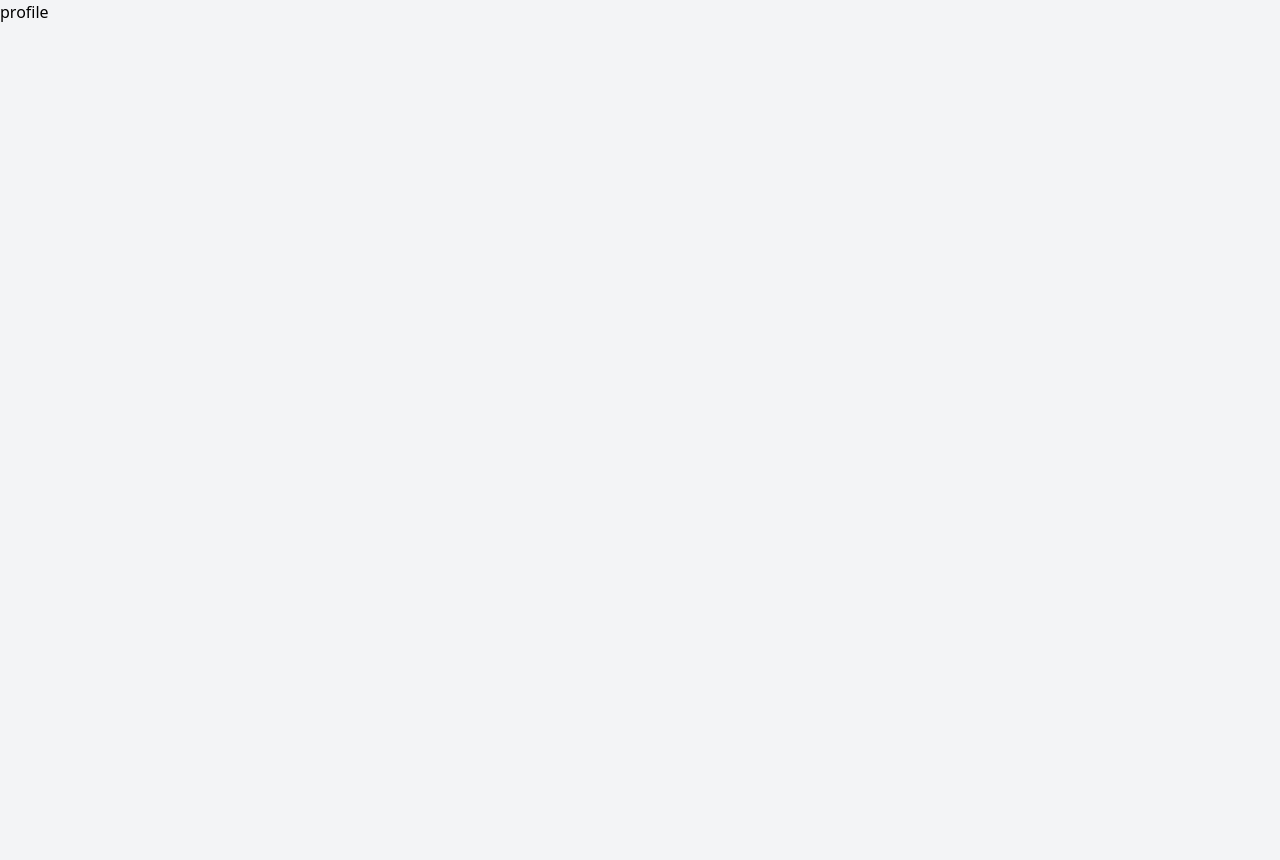
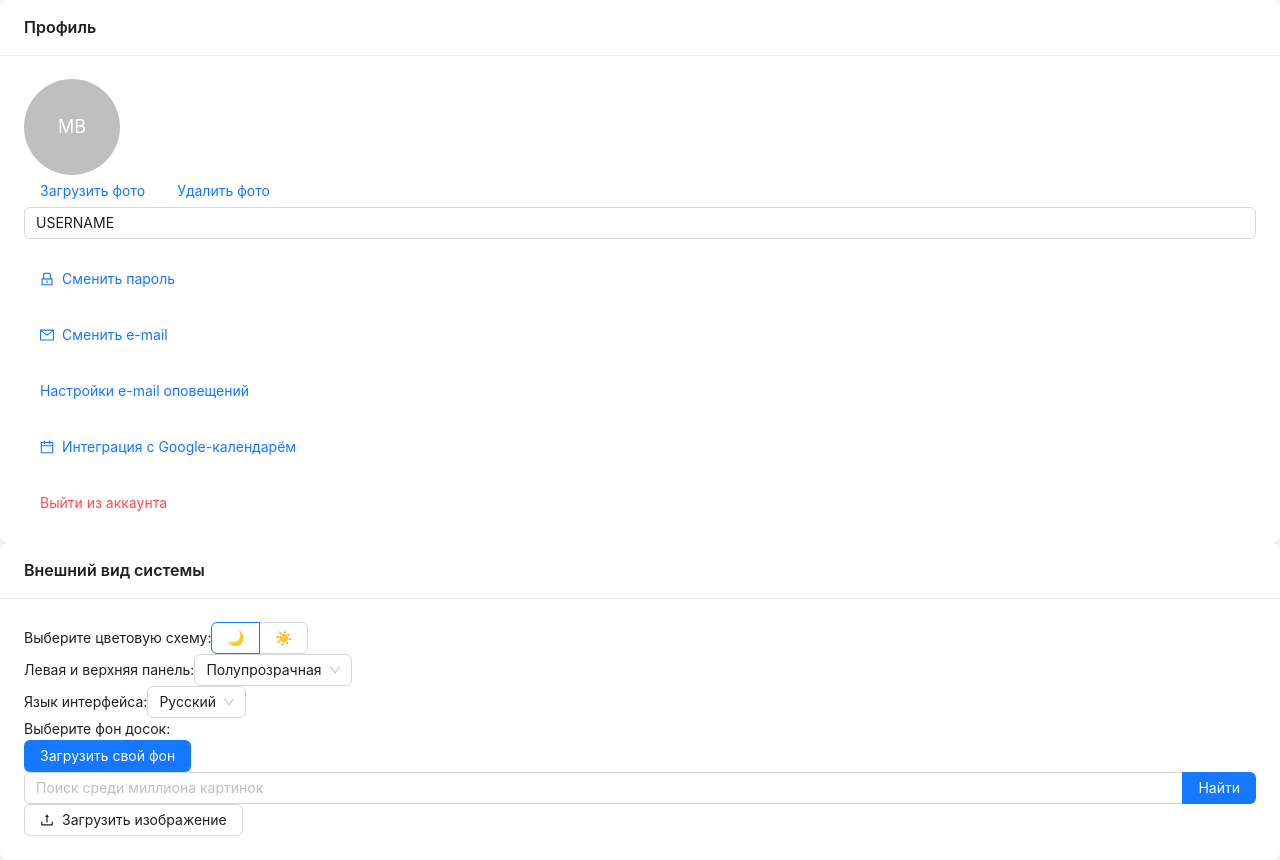
Before and after one commit to MonoSudji/server-crm, a React (Vite) app in the folder frontend/: page /profile in a window 1280 px wide. Before the commit the page ends 800 px from the top, so only its background shows below. Built offline with nearby package versions, Linux system fonts and the light colour scheme.

Commit message:
create ProfilePage

```diff
--- /dev/null
+++ b/frontend/src/pages/ProfilePage.tsx
@@ -0,0 +1,163 @@
+import { useState } from 'react';
+import { Avatar, Button, Card, Form, Input, Radio, Select, Upload } from 'antd';
+import { LockOutlined, MailOutlined, CalendarOutlined, UploadOutlined } from '@ant-design/icons';
+
+
+const { Option } = Select;
+
+const SettingsCard = () => {
+    const [theme, setTheme] = useState('dark');
+    const [panelTransparency, setPanelTransparency] = useState('transparent');
+    const [language, setLanguage] = useState('Русский');
+
+    return (
+        <div className="rounded-lg p-0 shadow-lg w-[50%] ">
+            <Card
+                className=" text-white p-0  h-[100%]"
+                title="Внешний вид системы"
+                bordered={false}
+            >
+                <div className="mb-4">
+                <span className="block mb-2">Выберите цветовую схему:</span>
+                    <Radio.Group
+                        value={theme}
+                        onChange={(e) => setTheme(e.target.value)}
+                        className="space-x-4"
+                    >
+                        <Radio.Button value="dark" className="text-white">
+                        🌙
+                        </Radio.Button>
+                        <Radio.Button value="light" className="bg-gray-200">
+                        ☀️
+                        </Radio.Button>
+                    </Radio.Group>
+                </div>
+
+                <div className="mb-4">
+                    <span className="block mb-2">Левая и верхняя панель:</span>
+                    <Select
+                        value={panelTransparency}
+                        onChange={setPanelTransparency}
+                        className="w-full text-white"
+                    >
+                        <Option value="transparent">Полупрозрачная</Option>
+                        <Option value="solid">Непрозрачная</Option>
+                    </Select>
+                </div>
+
+                <div className="mb-4">
+                    <span className="block mb-2">Язык интерфейса:</span>
+                    <Select
+                        value={language}
+                        onChange={setLanguage}
+                        className="w-full text-white"
+                    >
+                        <Option value="Русский">Русский</Option>
+                        <Option value="English">English</Option>
+                    </Select>
+                </div>
+
+                <div className="mb-4">
+                    <span className="block mb-2">Выберите фон досок:</span>
+                    <div className="flex flex-col">
+                        <Button type="primary">
+                            Загрузить свой фон
+                        </Button>
+                        <Input.Search
+                        placeholder="Поиск среди миллиона картинок"
+                        enterButton="Найти"
+                        className="text-white mt-3"
+                        />
+                    </div>
+                </div>
+
+                <div className="mb-4">
+                    <Upload>
+                        <Button icon={<UploadOutlined />}>Загрузить изображение</Button>
+                    </Upload>
+                </div>
+
+                <div className="flex flex-wrap gap-2">
+                <div className="w-20 h-20 bg-green-500"></div>
+                <div className="w-20 h-20 bg-blue-500"></div>
+                <div className="w-20 h-20 bg-red-500"></div>
+                <div className="w-20 h-20 bg-yellow-500"></div>
+                </div>
+            </Card>
+        </div>
+
+    );
+  };
+
+
+  const UserCard = () => {
+    return (
+      <Card
+        title="Профиль "
+        className="w-[30%] mr-10 bg-[#17191b] text-white rounded-lg shadow-lg"
+        bordered={false}
+      >
+        <div className="text-center mb-6">
+          <Avatar size={96} className="bg-green-400">MB</Avatar>
+          <div className="mt-2">
+            <Button type="link" className="text-blue-400">Загрузить фото</Button>
+            <Button type="link" className="text-red-400">Удалить фото</Button>
+          </div>
+        </div>
+
+        <Form layout="vertical" className="w-full flex flex-col items-center">
+          <Form.Item
+            rules={[
+              { required: true, message: 'Пожалуйста, введите имя!' }
+            ]}
+            className="w-[80%]"
+          >
+            <Input defaultValue="USERNAME" />
+          </Form.Item>
+
+          <Form.Item className="w-[80%]">
+            <Button type="link" icon={<LockOutlined />} className="text-blue-400">
+              Сменить пароль
+            </Button>
+          </Form.Item>
+
+          <Form.Item className="w-[80%]">
+            <Button type="link" icon={<MailOutlined />} className="text-blue-400">
+              Сменить e-mail
+            </Button>
+          </Form.Item>
+
+          <Form.Item className="w-[80%]">
+            <Button type="link" className="text-blue-400">
+              Настройки e-mail оповещений
+            </Button>
+          </Form.Item>
+
+          <Form.Item className="w-[80%]">
+            <Button type="link" icon={<CalendarOutlined />} className="text-blue-400">
+              Интеграция с Google-календарём
+            </Button>
+          </Form.Item>
+        </Form>
+
+        <div className="text-center">
+          <Button type="text" danger className="text-red-500">
+            Выйти из аккаунта
+          </Button>
+        </div>
+      </Card>
+    );
+  };
+
+
+
+const ProfileCard = () => {
+    return (
+        <div className='flex flex-row justify-center p-10'>
+            <UserCard />
+            <SettingsCard />
+        </div>
+    )
+};
+
+export default ProfileCard;
--- a/frontend/src/routes/routes.tsx
+++ b/frontend/src/routes/routes.tsx
@@ -2,6 +2,7 @@ import { createBrowserRouter } from "react-router-dom";
 import { RoutesNames } from "../utils/routes-names"
 import ReigstrationPage from "../pages/ReigstrationPage";
 import LoginPage from "../pages/LoginPage";
+import ProfilePage from "../pages/ProfilePage";
 
 export const router = createBrowserRouter([
   {
@@ -18,7 +19,7 @@ export const router = createBrowserRouter([
   },
   {
     path: RoutesNames.PROFILE,
-    element: <div>profile</div>,
+    element: <ProfilePage />,
   },
   {
     path: RoutesNames.MY_TASK,
```
